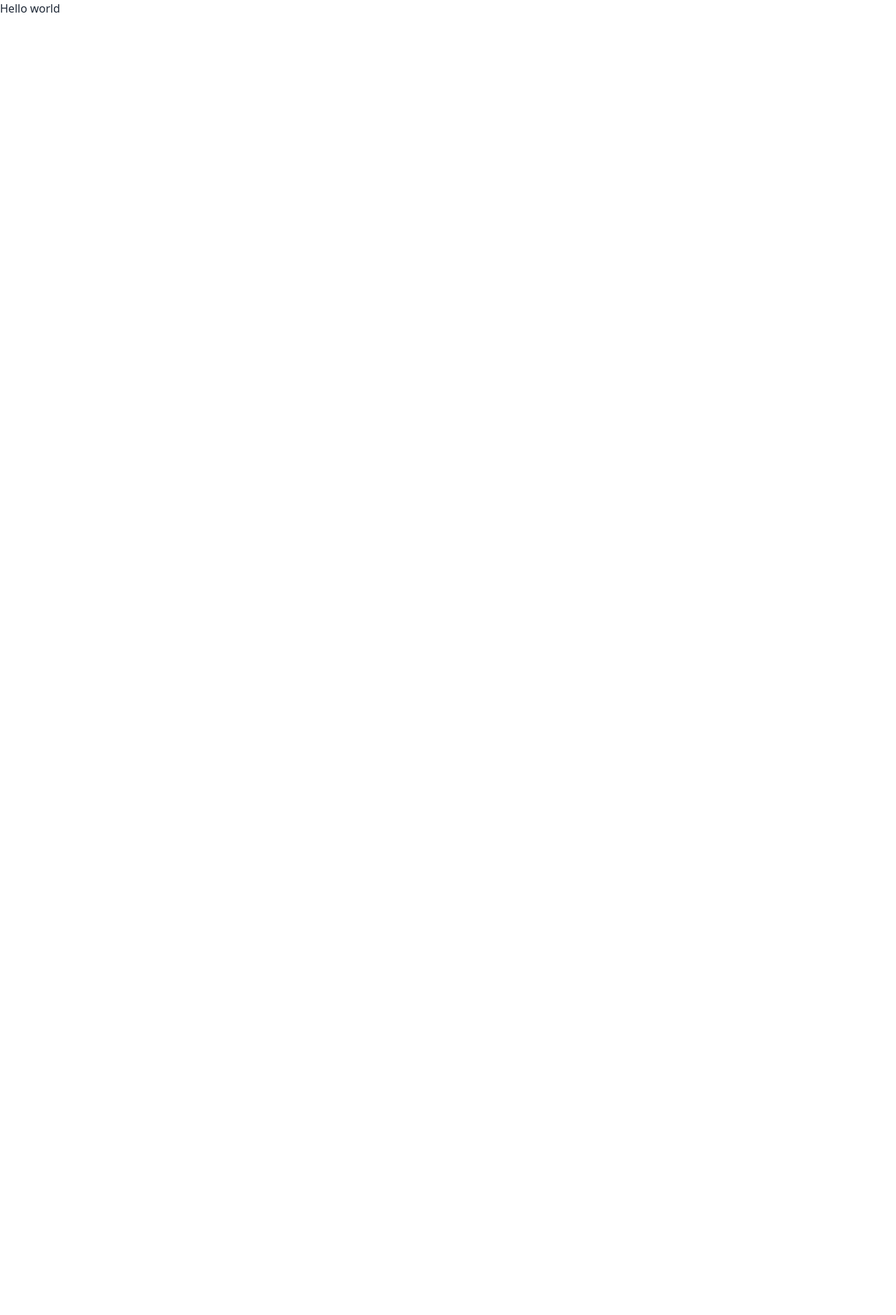
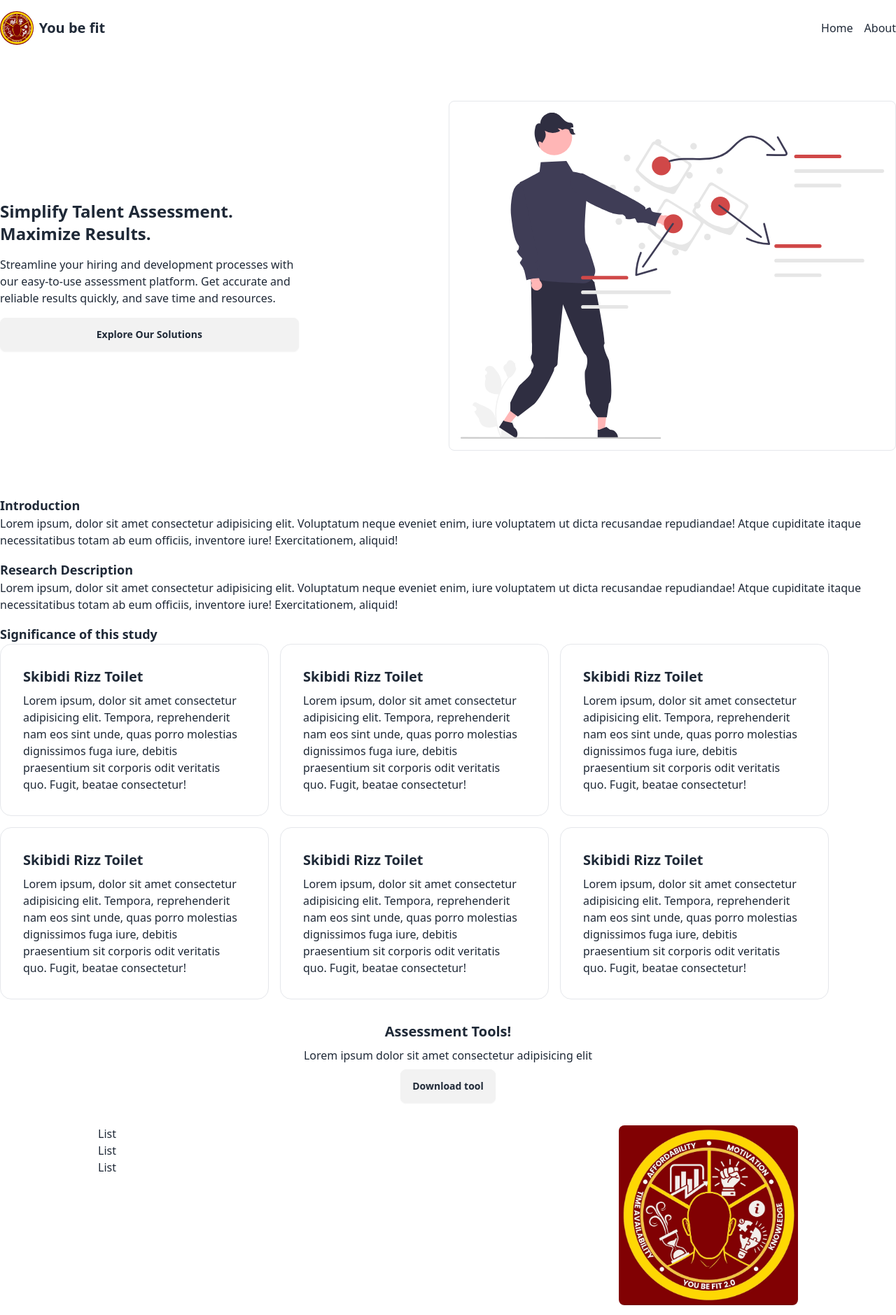
Before and after one commit to Sanjero20/youbefit, a React (Vite) app: page / in a window 1280 px wide. Shown: the top 1879 px of the page at 70% size. Before the commit the page ends 800 px from the top, so only its background shows below. Built offline with nearby package versions, Linux system fonts and the light colour scheme.

Commit message:
chore: create initial layout

```diff
--- a/src/App.tsx
+++ b/src/App.tsx
@@ -1,7 +1,193 @@
 function App() {
   return (
-    <div data-theme="light" className="min-h-screen">
-      Hello world
+    <div data-theme="light" className="flex min-h-screen flex-col gap-8">
+      <header className="container mx-auto flex items-center justify-between py-4">
+        <div className="card-title">
+          <img src="/logo.webp" alt="" className="h-12 rounded-full" />
+          You be fit
+        </div>
+        <nav>
+          <ul className="flex gap-4">
+            <li>Home</li>
+            <li>About</li>
+          </ul>
+        </nav>
+      </header>
+
+      {/* Hero section */}
+      <section className="container mx-auto w-full items-center justify-between gap-4 py-8 sm:flex">
+        <div className="flex flex-col gap-4 sm:w-1/3">
+          {/* Hero text */}
+          <h1 className="text-2xl font-bold">
+            Simplify Talent Assessment. Maximize Results.
+          </h1>
+          <p className="">
+            Streamline your hiring and development processes with our
+            easy-to-use assessment platform. Get accurate and reliable results
+            quickly, and save time and resources.
+          </p>
+          <button className="btn">Explore Our Solutions</button>
+        </div>
+        {/* Hero illustration */}
+        <img
+          src="/hero.svg"
+          alt=""
+          className="h-[500px] rounded-lg border p-4"
+        />
+      </section>
+
+      {/* Research Details */}
+      <section className="container mx-auto flex flex-col gap-4">
+        <div>
+          <h2 className="text-lg font-bold">Introduction</h2>
+          <p>
+            Lorem ipsum, dolor sit amet consectetur adipisicing elit. Voluptatum
+            neque eveniet enim, iure voluptatem ut dicta recusandae repudiandae!
+            Atque cupiditate itaque necessitatibus totam ab eum officiis,
+            inventore iure! Exercitationem, aliquid!
+          </p>
+        </div>
+        <div>
+          <h2 className="text-lg font-bold">Research Description</h2>
+          <p>
+            Lorem ipsum, dolor sit amet consectetur adipisicing elit. Voluptatum
+            neque eveniet enim, iure voluptatem ut dicta recusandae repudiandae!
+            Atque cupiditate itaque necessitatibus totam ab eum officiis,
+            inventore iure! Exercitationem, aliquid!
+          </p>
+        </div>
+
+        <div>
+          <h2 className="text-lg font-bold">Significance of this study</h2>
+
+          <ul className="flex flex-1 flex-wrap gap-4 gap-x-4">
+            <li className="">
+              <div className="card w-96 border">
+                <div className="card-body">
+                  <h2 className="card-title">Skibidi Rizz Toilet</h2>
+                  <p>
+                    Lorem ipsum, dolor sit amet consectetur adipisicing elit.
+                    Tempora, reprehenderit nam eos sint unde, quas porro
+                    molestias dignissimos fuga iure, debitis praesentium sit
+                    corporis odit veritatis quo. Fugit, beatae consectetur!
+                  </p>
+                </div>
+              </div>
+            </li>
+            <li className="">
+              <div className="card w-96 border">
+                <div className="card-body">
+                  <h2 className="card-title">Skibidi Rizz Toilet</h2>
+                  <p>
+                    Lorem ipsum, dolor sit amet consectetur adipisicing elit.
+                    Tempora, reprehenderit nam eos sint unde, quas porro
+                    molestias dignissimos fuga iure, debitis praesentium sit
+                    corporis odit veritatis quo. Fugit, beatae consectetur!
+                  </p>
+                </div>
+              </div>
+            </li>
+            <li>
+              <div className="card w-96 border">
+                <div className="card-body">
+                  <h2 className="card-title">Skibidi Rizz Toilet</h2>
+                  <p>
+                    Lorem ipsum, dolor sit amet consectetur adipisicing elit.
+                    Tempora, reprehenderit nam eos sint unde, quas porro
+                    molestias dignissimos fuga iure, debitis praesentium sit
+                    corporis odit veritatis quo. Fugit, beatae consectetur!
+                  </p>
+                </div>
+              </div>
+            </li>
+            <li>
+              <div className="card w-96 border">
+                <div className="card-body">
+                  <h2 className="card-title">Skibidi Rizz Toilet</h2>
+                  <p>
+                    Lorem ipsum, dolor sit amet consectetur adipisicing elit.
+                    Tempora, reprehenderit nam eos sint unde, quas porro
+                    molestias dignissimos fuga iure, debitis praesentium sit
+                    corporis odit veritatis quo. Fugit, beatae consectetur!
+                  </p>
+                </div>
+              </div>
+            </li>
+            <li>
+              <div className="card w-96 border">
+                <div className="card-body">
+                  <h2 className="card-title">Skibidi Rizz Toilet</h2>
+                  <p>
+                    Lorem ipsum, dolor sit amet consectetur adipisicing elit.
+                    Tempora, reprehenderit nam eos sint unde, quas porro
+                    molestias dignissimos fuga iure, debitis praesentium sit
+                    corporis odit veritatis quo. Fugit, beatae consectetur!
+                  </p>
+                </div>
+              </div>
+            </li>
+
+            <li>
+              <div className="card w-96 border">
+                <div className="card-body">
+                  <h2 className="card-title">Skibidi Rizz Toilet</h2>
+                  <p>
+                    Lorem ipsum, dolor sit amet consectetur adipisicing elit.
+                    Tempora, reprehenderit nam eos sint unde, quas porro
+                    molestias dignissimos fuga iure, debitis praesentium sit
+                    corporis odit veritatis quo. Fugit, beatae consectetur!
+                  </p>
+                </div>
+              </div>
+            </li>
+          </ul>
+        </div>
+      </section>
+
+      {/* Download */}
+      <section className="container mx-auto">
+        <div className="flex flex-col items-center justify-center gap-2">
+          <h2 className="text-center text-xl font-bold">Assessment Tools!</h2>
+          <p>Lorem ipsum dolor sit amet consectetur adipisicing elit</p>
+          <button className="btn">Download tool</button>
+        </div>
+      </section>
+
+      {/*  */}
+      <section className="container mx-auto flex flex-col gap-4">
+        <div className="mx-auto flex w-full max-w-[1000px] justify-between gap-4">
+          <ul>
+            <li>List</li>
+            <li>List</li>
+            <li>List</li>
+          </ul>
+
+          <img src="/logo.webp" alt="" className="w-64 rounded-lg" />
+        </div>
+
+        <div className="mx-auto flex w-full max-w-[1000px] justify-between gap-4">
+          <img src="/logo.webp" alt="" className="w-64 rounded-lg" />
+          <ul>
+            <li>List</li>
+            <li>List</li>
+            <li>List</li>
+          </ul>
+        </div>
+      </section>
+
+      {/*  */}
+      <section className="flex h-[40vh] items-center justify-center bg-black">
+        <div className="h-48 w-full max-w-[800px] bg-white">
+          {/*  */}
+          {/*  */}
+        </div>
+      </section>
+
+      {/*  */}
+      <section className="container mx-auto py-8">
+        <h2 className="card-title">About Us</h2>
+        <hr />
+      </section>
     </div>
   );
 }
```
Also changed, not shown: public/hero.svg (added), 1 other file (tests, documents, lock files or other folders).
